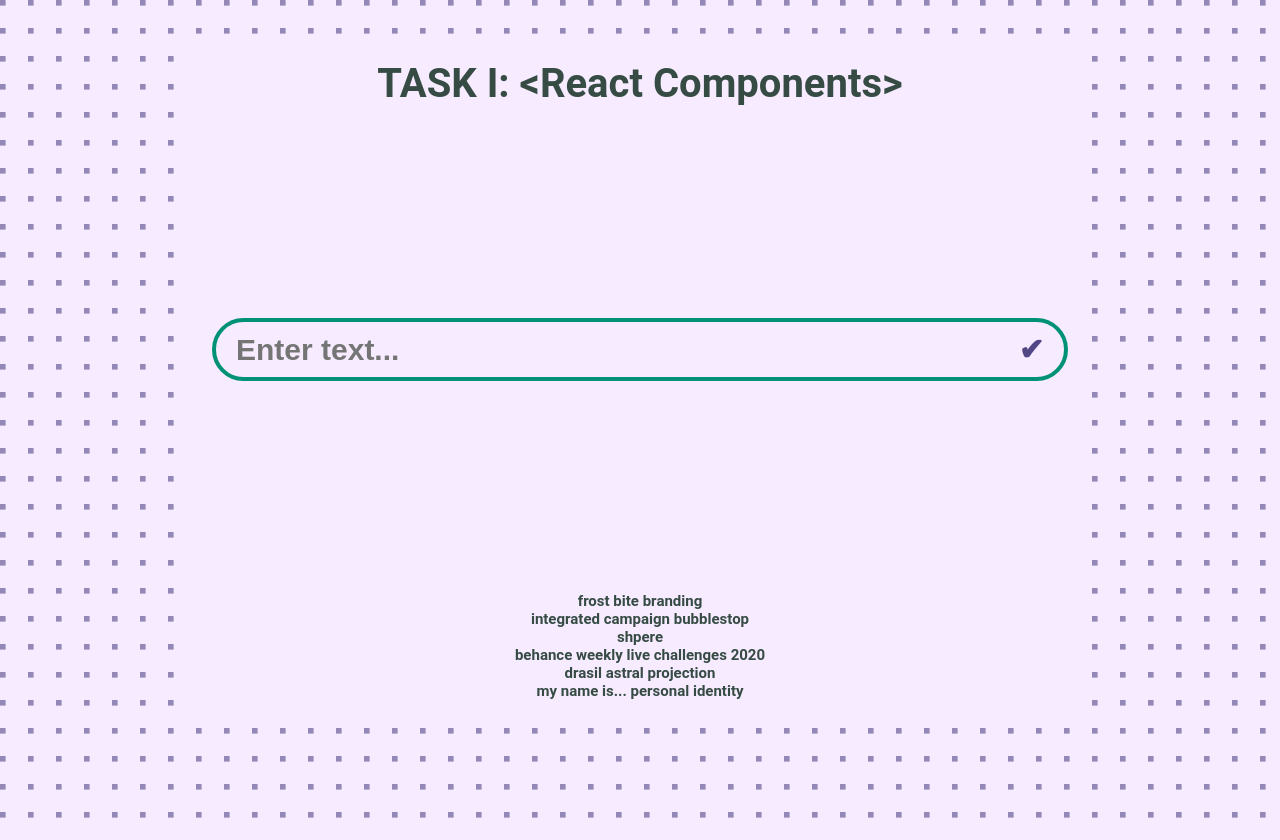
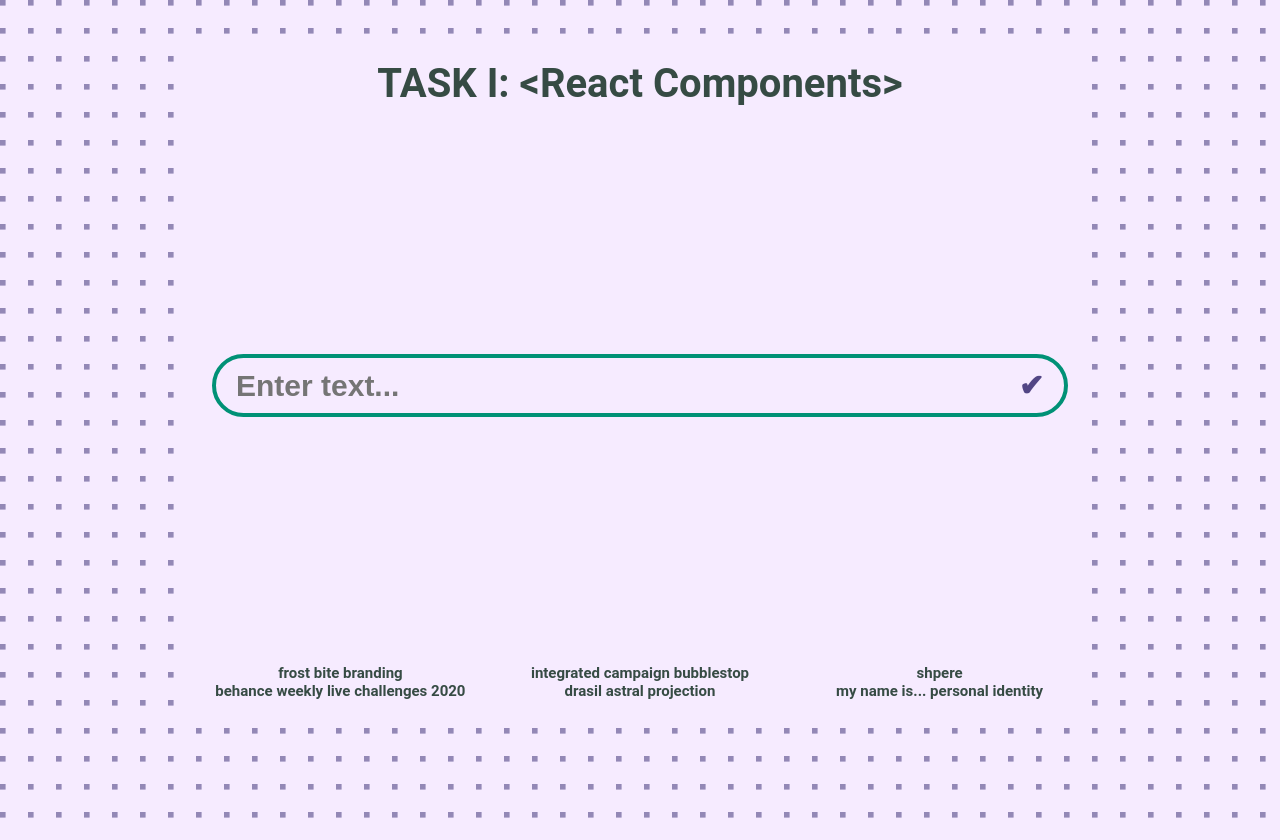
Before and after one commit to elenaniksy/react2021q3, a React app in the folder react-components/: page / in a window 1280 px wide. Built offline with nearby package versions, Linux system fonts and the light colour scheme.

Commit message:
feat: add basic styles to CardHolder component, create mixin columns

```diff
--- a/react-components/src/base_sass/_mixins.scss
+++ b/react-components/src/base_sass/_mixins.scss
@@ -11,3 +11,12 @@
   align-items: $align;
   justify-content: $justify;
 }
+
+@mixin columns($width, $display: flex, $wrap: wrap, $justify: space-between) {
+  display: $display;
+  flex-wrap: $wrap;
+  justify-content: $justify;
+  >* {
+    flex-basis: $width;
+  }
+}
--- a/react-components/src/components/CardsHolder/cardsHolder.scss
+++ b/react-components/src/components/CardsHolder/cardsHolder.scss
@@ -0,0 +1,6 @@
+@import '../../base_sass/constants';
+@import '../../base_sass/mixins';
+
+.cards-holder {
+  @include columns($width: 30%);
+}
```
